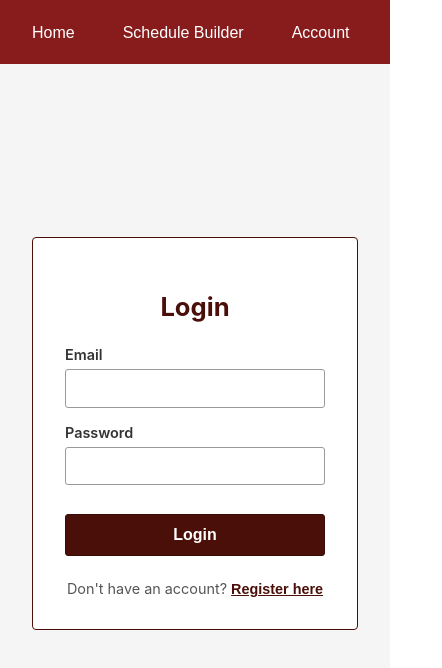
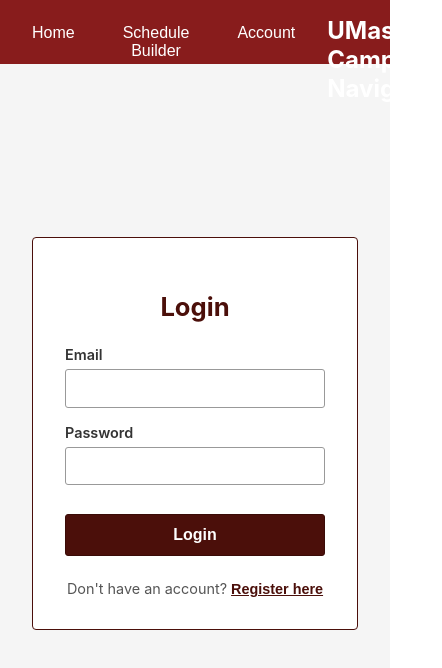
Before and after one commit to ianmcgregor1/UMass-Campus-Navigator, a React (Create React App) app: page /account in a window 390 px wide. Shown: the top 668 px of the page, 442 px wide, since content can reach past the window. Built offline with nearby package versions, Linux system fonts and the light colour scheme.

Commit message:
Added title to NavBar

```diff
--- a/src/components/nav-bar/index.tsx
+++ b/src/components/nav-bar/index.tsx
@@ -31,6 +31,9 @@ const NavBar = () => {
           </button>
         </Link>
       </div>
+      <div className={styles.title}>
+        UMass Campus Navigator
+      </div>
     </div>
   );
 }
--- a/src/components/nav-bar/nav.module.scss
+++ b/src/components/nav-bar/nav.module.scss
@@ -6,6 +6,7 @@
   gap: 1rem;
   padding: 1rem;
   background-color: #881c1c;
+  position: relative;
 }
 
 .navItem {
@@ -25,3 +26,20 @@
     border-radius: 4px;
   }
 }
+
+.title {
+  position: absolute;
+  left: 50%;
+  transform: translateX(-50%);
+  color: white;
+  font-size: 1.5rem;
+  font-weight: bold;
+}
+
+@media (max-width: 950px) {
+  .title {
+    position: static;
+    margin-left: auto;
+    transform: none;
+  }
+}
```
